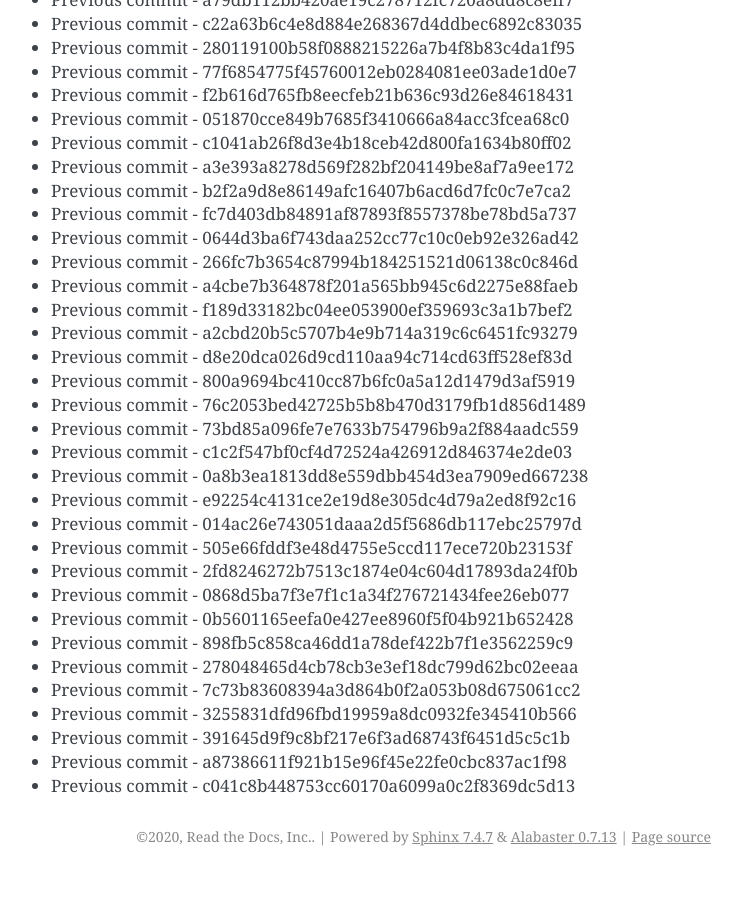
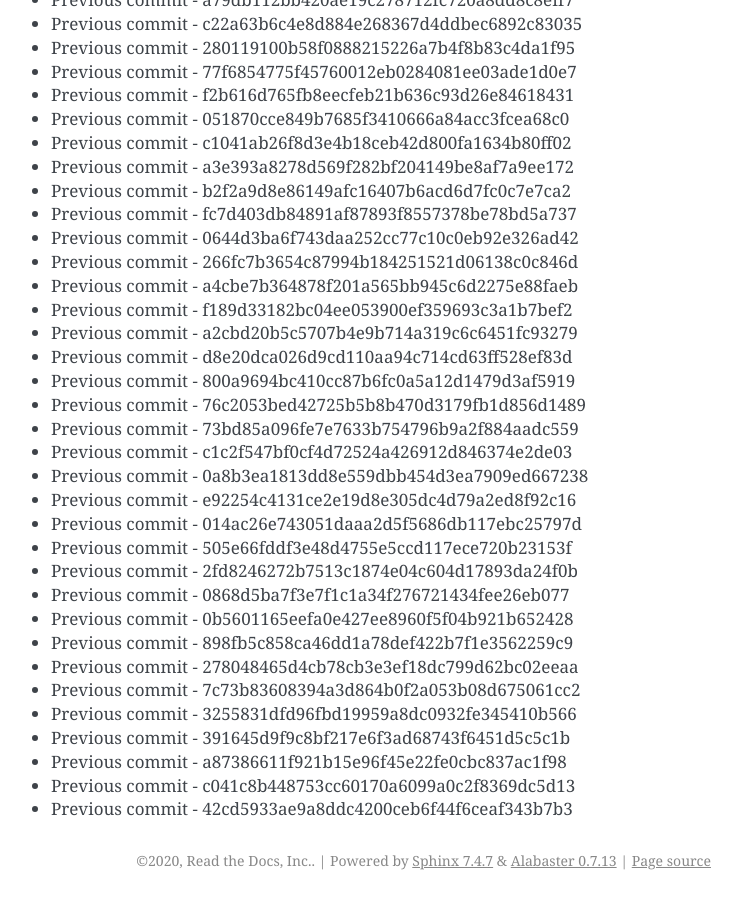
Before and after one commit to readthedocs/rtd-git-stresstest, a Sphinx documentation site: the page built from docs/updates.rst, in a window 1280 px wide and 900 px high, scrolled down 66882 px. Shown: the whole window, without its empty margins (399-1141 px from the left). Built offline with Sphinx 7.4.7, drawn with Linux system fonts in a browser that asks for light colours; before the commit the page ends 67758 px from its top, so only the background shows below that.

Commit message:
Generating commit from previous: 42cd5933ae9a8ddc4200ceb6f44f6ceaf343b7b3

```diff
--- a/docs/updates.rst
+++ b/docs/updates.rst
@@ -2842,3 +2842,4 @@ It can be tested for any performance characteristics.
 * Previous commit - 391645d9f9c8bf217e6f3ad68743f6451d5c5c1b
 * Previous commit - a87386611f921b15e96f45e22fe0cbc837ac1f98
 * Previous commit - c041c8b448753cc60170a6099a0c2f8369dc5d13
+* Previous commit - 42cd5933ae9a8ddc4200ceb6f44f6ceaf343b7b3
```
